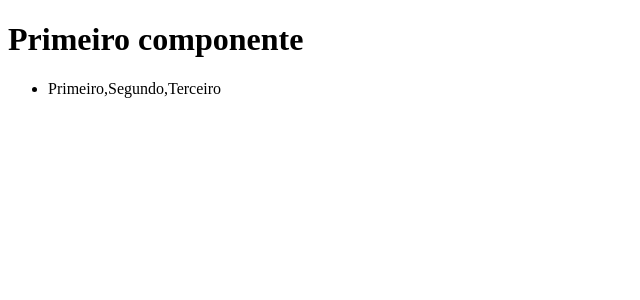
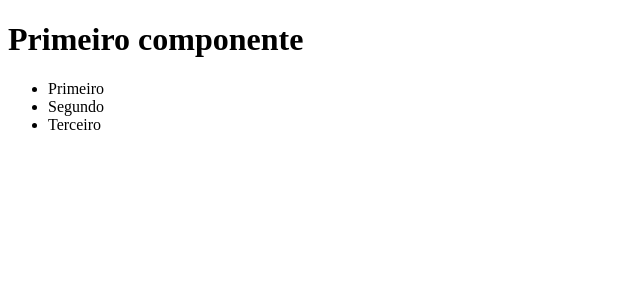
Before and after one commit to silascaimi/learning-angular, an Angular app: page / in a window 1280 px wide. Shown: the top 300 px of the page, without its empty margins (0-640 px from the left). Built offline with nearby package versions, Linux system fonts and the light colour scheme.

Commit message:
Diretiva *ngFor

```diff
--- a/src/app/first-component/first-component.component.html
+++ b/src/app/first-component/first-component.component.html
@@ -1,4 +1,6 @@
 <h1>{{ title }}</h1>
-<ul *ngIf="elements.length">
-  <li>{{ elements }}</li>
+<ul *ngIf='elements.length'>
+    <li *ngFor='let element of elements'>
+      {{element}}
+    </li>
 </ul>
```
